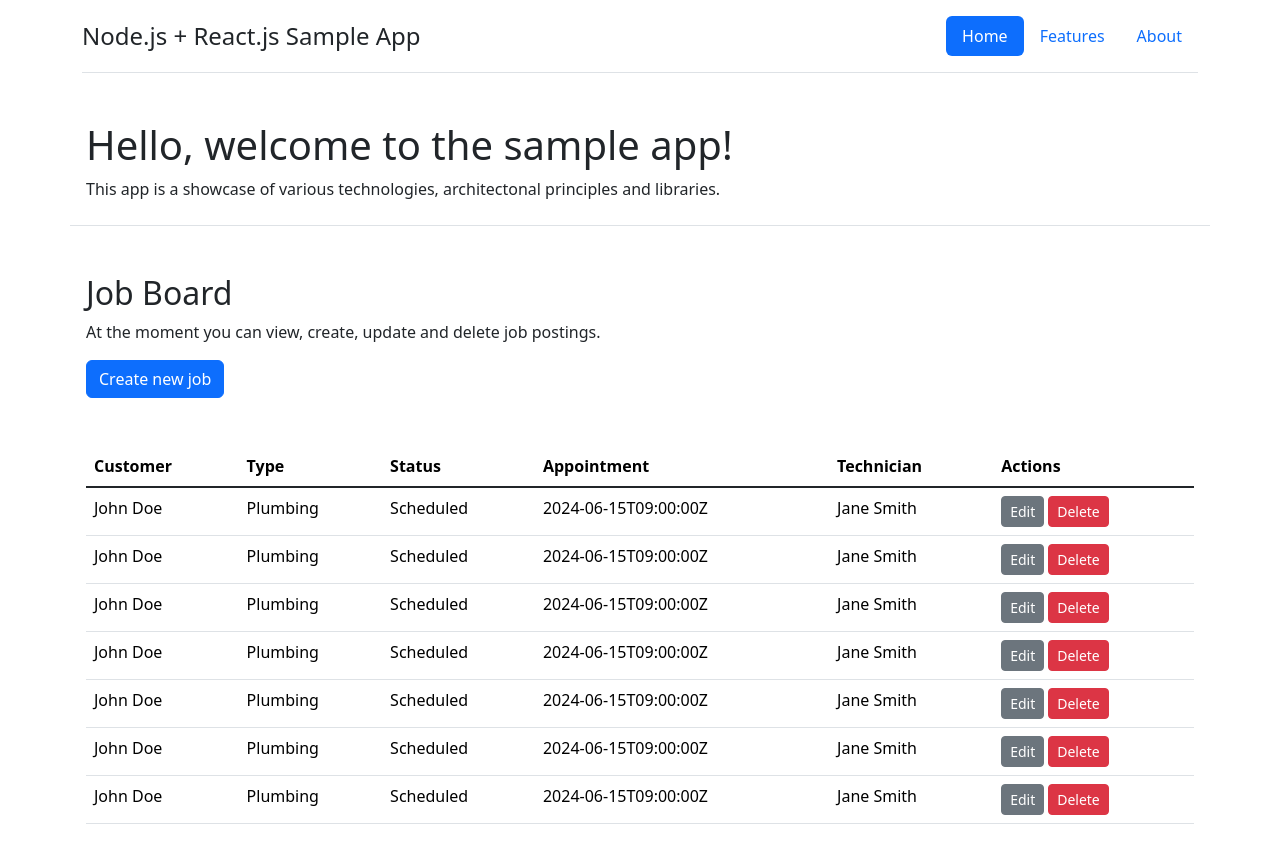
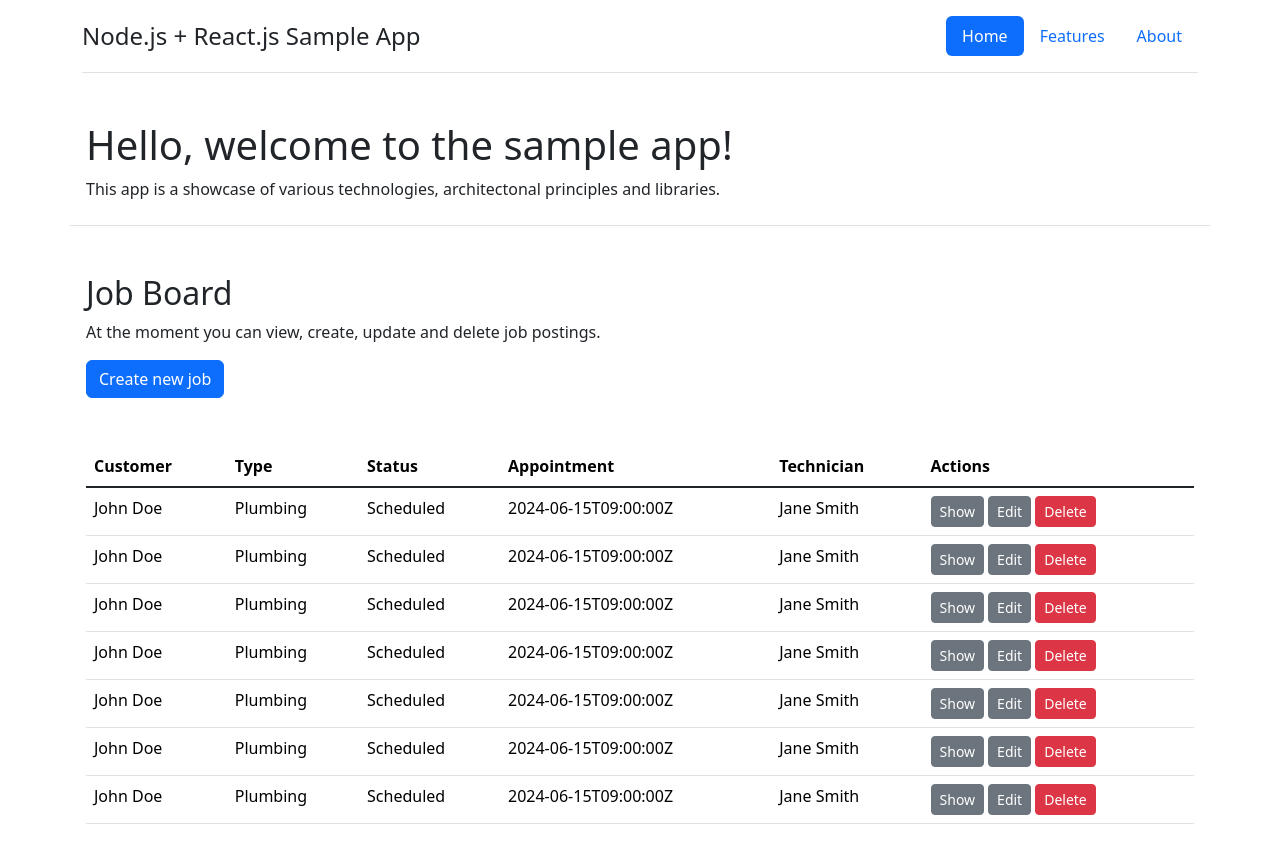
Before and after one commit to ttibensky/nodejs-react-sample, a React (Vite) app in the folder frontend/: page / in a window 1280 px wide. Shown: the top 854 px of the page. Built offline with nearby package versions, Linux system fonts and the light colour scheme.

Commit message:
feat(job board): added show button

```diff
--- a/frontend/src/components/JobRow.tsx
+++ b/frontend/src/components/JobRow.tsx
@@ -2,7 +2,6 @@ import SecondaryButton from "./button/SecondaryButton";
 
 function JobRow() {
   return (
-    <>
     <tr>
       <td>John Doe</td>
       <td>Plumbing</td>
@@ -10,11 +9,11 @@ function JobRow() {
       <td>2024-06-15T09:00:00Z</td>
       <td>Jane Smith</td>
       <td>
+        <SecondaryButton text="Show" className="me-1" />
         <SecondaryButton text="Edit" className="me-1" />
         <SecondaryButton text="Delete" className="btn-danger" />
       </td>
     </tr>
-    </>
   );
 }
 
```
Lines whose indentation alone changed are shown as unchanged.
